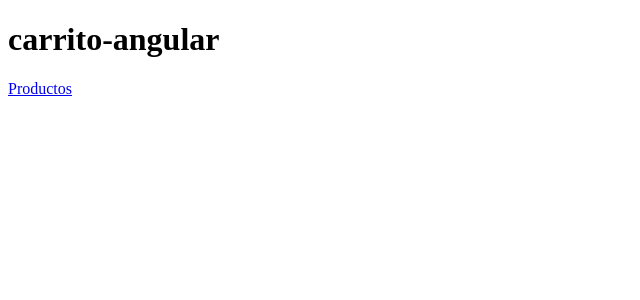
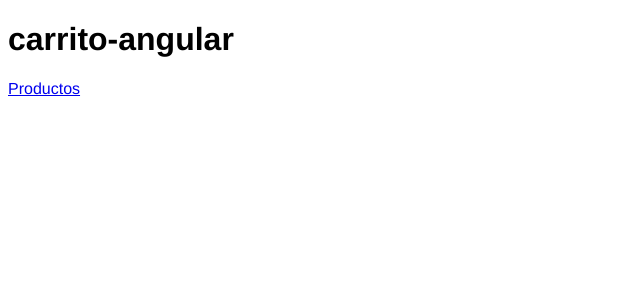
Before and after one commit to julioaguilarlania/carrito-angular, an Angular app: page / in a window 1280 px wide. Shown: the top 300 px of the page, without its empty margins (0-640 px from the left). Built offline with nearby package versions, Linux system fonts and the light colour scheme.

Commit message:
Cambio de tipo de letra

```diff
--- a/src/app/app.scss
+++ b/src/app/app.scss
@@ -1,3 +1,6 @@
+* {
+    font-family: Helvetica, Arial, sans-serif
+}
 div.lista {
     border: 2px solid #000000;
 }
--- a/src/app/productos/ficha-producto/ficha-producto.scss
+++ b/src/app/productos/ficha-producto/ficha-producto.scss
@@ -1,4 +1,5 @@
 div.producto {
     background-color: #ffefdf;
     margin: 5px 10px 5px 10px;
+    font: inherit;
 }
--- a/src/app/productos/productos.scss
+++ b/src/app/productos/productos.scss
@@ -0,0 +1,3 @@
+* {
+    font-family: Helvetica, Arial, sans-serif
+}
```
